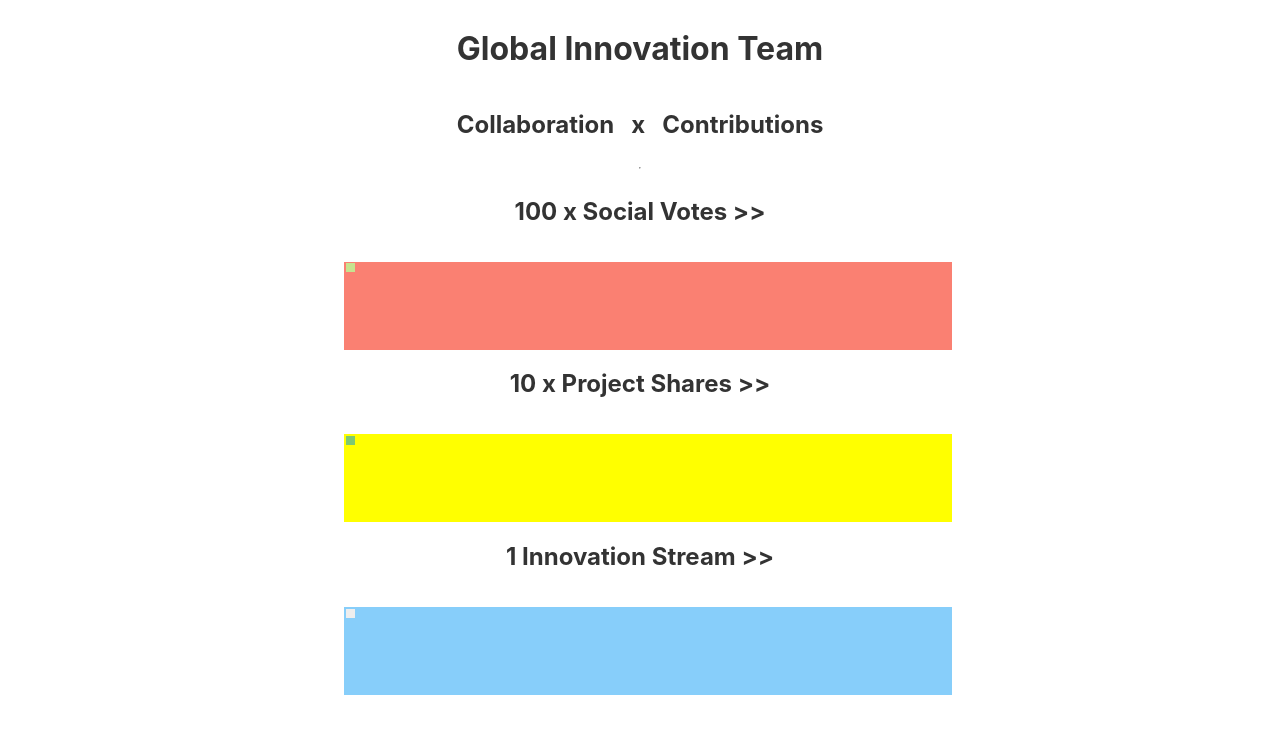
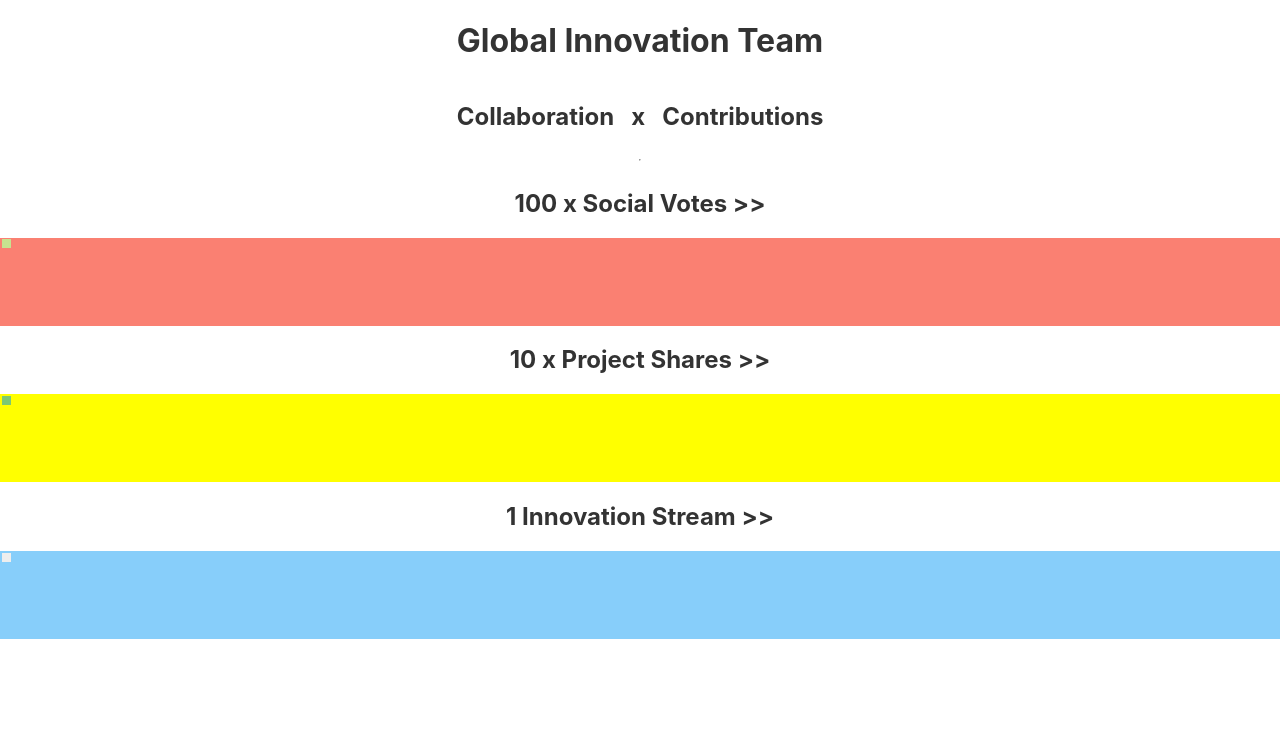
Before and after one commit to all-the-planet/earth-innovates-animations, a Svelte app: page / in a window 1280 px wide. Shown: the top 734 px of the page. Built offline with nearby package versions, Linux system fonts and the light colour scheme.

Commit message:
added width 100%for social funding and contrib

```diff
--- a/public/global.css
+++ b/public/global.css
@@ -10,7 +10,7 @@ body {
     align-items: center;
 	color: #333;
 	margin: 0;
-	padding: 8px;
+	padding: 0px;
 	box-sizing: border-box;
 	font-family: -apple-system, BlinkMacSystemFont, "Segoe UI", Roboto, Oxygen-Sans, Ubuntu, Cantarell, "Helvetica Neue", sans-serif;
 }
--- a/src/App.svelte
+++ b/src/App.svelte
@@ -184,29 +184,25 @@
     padding: 0.05rem;
     overflow: hidden;
   }
+  .social {
+    background: salmon;
+    width: 100%;
+  }
+  .funding {
+    background: yellow;
+    width: 100%;
+  }
+  .contributions {
+    background: lightskyblue;
+    width: 100%;
+  }
   .network {
-    color: white;
-    margin-top: 1rem;
-    margin-left: 1rem;
     height: 5.5rem;
-    width: 38rem;
     display: flex;
     flex-direction: column;
     flex-wrap: wrap;
     align-content: start;
   }
-  .social {
-    background: salmon;
-    position: relative;
-    overflow: hidden;
-  }
-  .funding {
-    background: yellow;
-  }
-  .contributions {
-    background: lightskyblue;
-  }
-
   .c0 {
     background: #eee;
   }
@@ -225,7 +221,7 @@
 </style>
 
 <h1>Global Innovation Team</h1>
-<h2>Collaboration &nbsp; x &nbsp; Contributions</h2>
+<h2>Collaboration   x   Contributions</h2>
 <hr />
 
 <h2>100 x Social Votes >></h2>
```
